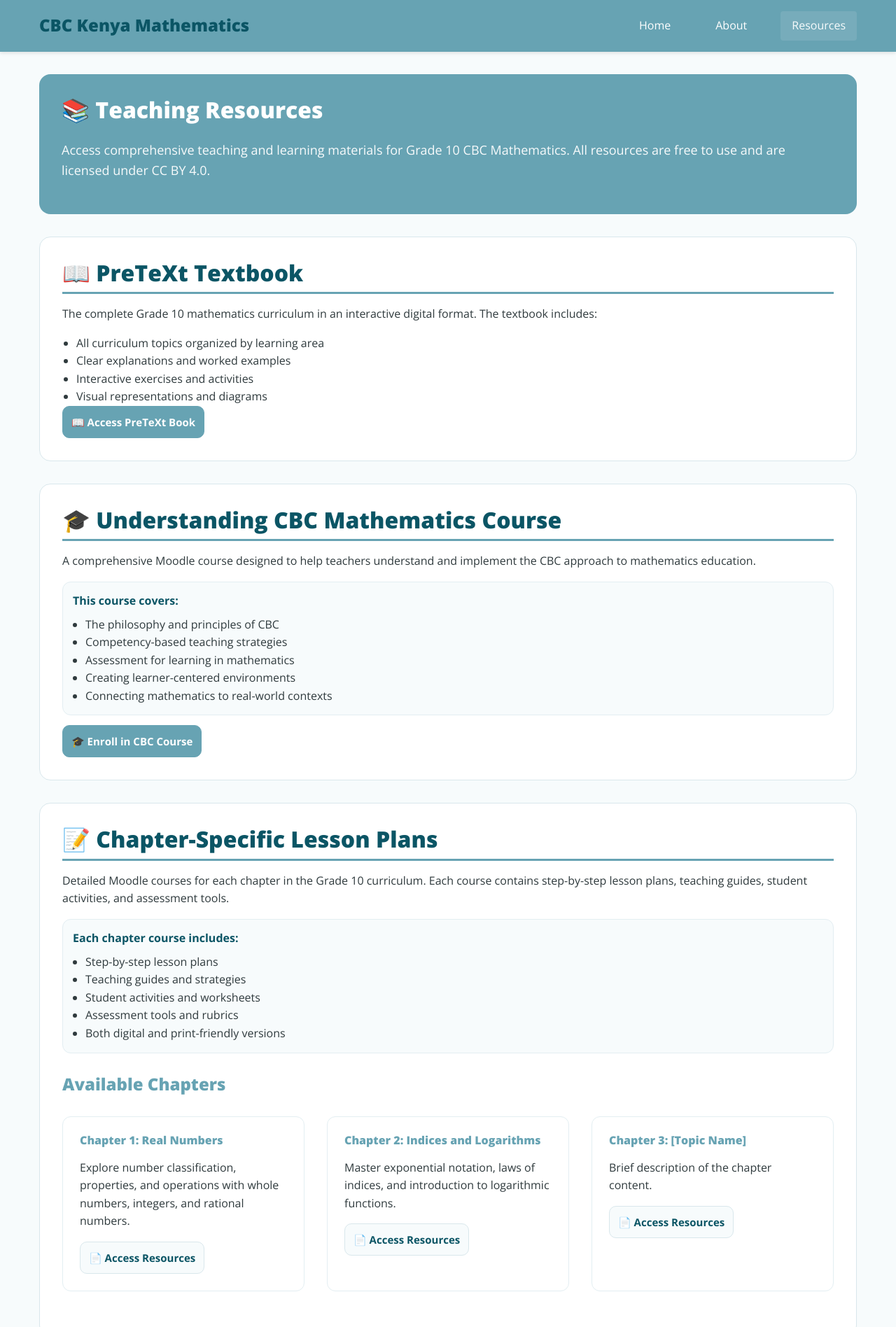
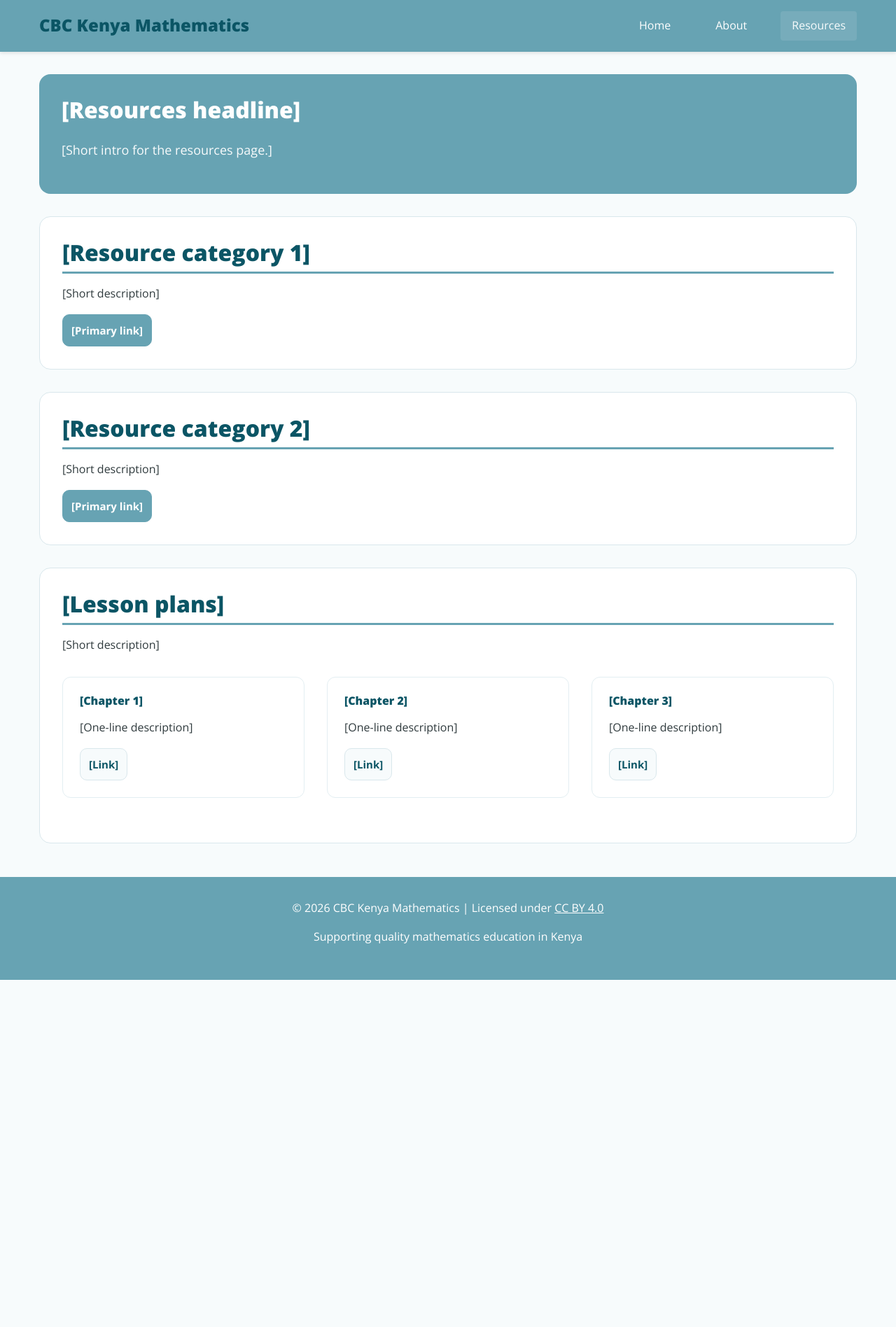
Before and after one commit to IDEMSInternational/cbckenyamathematics, a plain HTML site: page website-content/pages/resources.html in a window 1280 px wide. Shown: the top 1896 px of the page at 70% size. After the commit the page ends 1400 px from the top, so only its background shows below. Drawn offline with nearby package versions, Linux system fonts and the light colour scheme.

Commit message:
removing AI made content

```diff
--- a/website-content/pages/resources.html
+++ b/website-content/pages/resources.html
@@ -35,97 +35,45 @@
 
     <main>
         <section class="hero">
-            <h2>📚 Teaching Resources</h2>
-            <p>Access comprehensive teaching and learning materials for Grade 10 CBC Mathematics. All resources are free to use and are licensed under CC BY 4.0.</p>
+            <h2>[Resources headline]</h2>
+            <p>[Short intro for the resources page.]</p>
         </section>
 
         <section>
-            <h2>📖 PreTeXt Textbook</h2>
-            <p>The complete Grade 10 mathematics curriculum in an interactive digital format. The textbook includes:</p>
-            <ul style="margin-left: 20px;">
-                <li>All curriculum topics organized by learning area</li>
-                <li>Clear explanations and worked examples</li>
-                <li>Interactive exercises and activities</li>
-                <li>Visual representations and diagrams</li>
-            </ul>
-            <a href="#" class="btn btn-primary">📖 Access PreTeXt Book</a>
+            <h2>[Resource category 1]</h2>
+            <p>[Short description]</p>
+            <a href="#" class="btn btn-primary">[Primary link]</a>
         </section>
 
         <section>
-            <h2>🎓 Understanding CBC Mathematics Course</h2>
-            <p>A comprehensive Moodle course designed to help teachers understand and implement the CBC approach to mathematics education.</p>
-
-            <div class="info-box">
-                <div style="font-weight:700; margin-bottom:8px; color: var(--secondary-color);">This course covers:</div>
-                <ul style="margin: 0; padding-left: 18px;">
-                    <li>The philosophy and principles of CBC</li>
-                    <li>Competency-based teaching strategies</li>
-                    <li>Assessment for learning in mathematics</li>
-                    <li>Creating learner-centered environments</li>
-                    <li>Connecting mathematics to real-world contexts</li>
-                </ul>
-            </div>
-
-            <a href="#" class="btn btn-primary">🎓 Enroll in CBC Course</a>
+            <h2>[Resource category 2]</h2>
+            <p>[Short description]</p>
+            <a href="#" class="btn btn-primary">[Primary link]</a>
         </section>
 
         <section>
-            <h2>📝 Chapter-Specific Lesson Plans</h2>
-            <p>Detailed Moodle courses for each chapter in the Grade 10 curriculum. Each course contains step-by-step lesson plans, teaching guides, student activities, and assessment tools.</p>
-
-            <div class="info-box">
-                <div style="font-weight:700; margin-bottom:8px; color: var(--secondary-color);">Each chapter course includes:</div>
-                <ul style="margin: 0; padding-left: 18px;">
-                    <li>Step-by-step lesson plans</li>
-                    <li>Teaching guides and strategies</li>
-                    <li>Student activities and worksheets</li>
-                    <li>Assessment tools and rubrics</li>
-                    <li>Both digital and print-friendly versions</li>
-                </ul>
-            </div>
-
-            <h3 style="margin-top: 30px;">Available Chapters</h3>
+            <h2>[Lesson plans]</h2>
+            <p>[Short description]</p>
             <div class="card-grid">
                 <div class="card">
-                    <h4 style="color: var(--primary-color); font-weight: 800;">Chapter 1: Real Numbers</h4>
-                    <p>Explore number classification, properties, and operations with whole numbers, integers, and rational numbers.</p>
-                    <a href="#" class="btn">📄 Access Resources</a>
+                    <h4>[Chapter 1]</h4>
+                    <p>[One-line description]</p>
+                    <a href="#" class="btn">[Link]</a>
                 </div>
 
                 <div class="card">
-                    <h4 style="color: var(--primary-color); font-weight: 800;">Chapter 2: Indices and Logarithms</h4>
-                    <p>Master exponential notation, laws of indices, and introduction to logarithmic functions.</p>
-                    <a href="#" class="btn">📄 Access Resources</a>
+                    <h4>[Chapter 2]</h4>
+                    <p>[One-line description]</p>
+                    <a href="#" class="btn">[Link]</a>
                 </div>
 
                 <div class="card">
-                    <h4 style="color: var(--primary-color); font-weight: 800;">Chapter 3: [Topic Name]</h4>
-                    <p>Brief description of the chapter content.</p>
-                    <a href="#" class="btn">📄 Access Resources</a>
+                    <h4>[Chapter 3]</h4>
+                    <p>[One-line description]</p>
+                    <a href="#" class="btn">[Link]</a>
                 </div>
             </div>
         </section>
-
-        <section>
-            <h2>📥 Additional Materials</h2>
-            <p>Supplementary resources to support your teaching:</p>
-            <ul style="margin-left: 20px;">
-                <li>Assessment templates</li>
-                <li>Student worksheets</li>
-                <li>Teaching guides</li>
-                <li>Reference materials</li>
-            </ul>
-            <p><em>Coming soon...</em></p>
-        </section>
-
-        <div class="discussion-box">
-            <div style="font-weight:900; color: var(--accent-color); margin-bottom:8px;">
-                💬 Need Help?
-            </div>
-            <p style="margin:0 0 12px 0;">
-                If you have questions about accessing or using any of these resources, please refer to the user guides provided within each platform, or reach out through your school's professional development coordinator.
-            </p>
-        </div>
     </main>
 
     <footer>
```
Also changed, not shown: index.html (+15 -16 lines), website-content/pages/about.html (+11 -29 lines).
